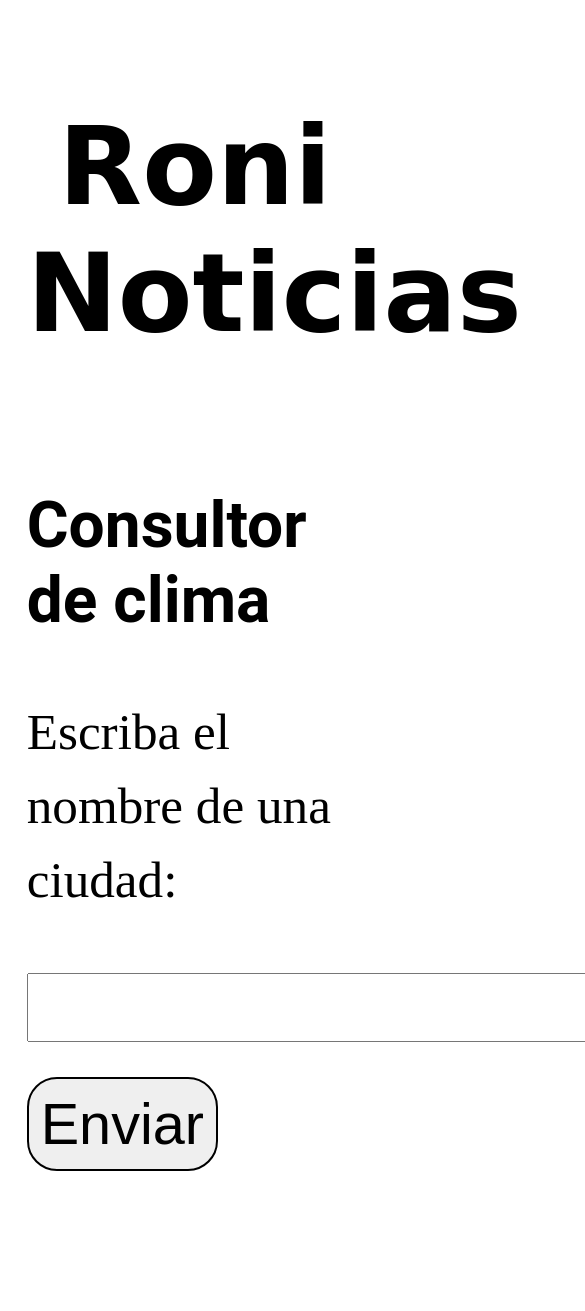
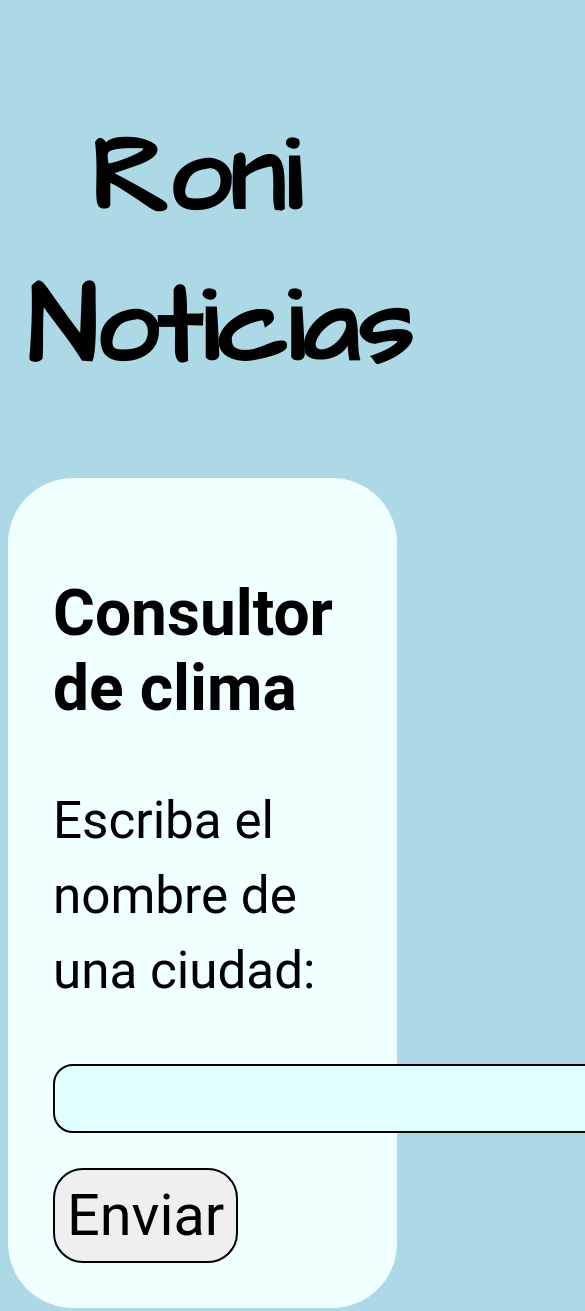
Before and after one commit to ronigueiser/01-parcial, a plain HTML site: page index.html in a window 390 px wide. Shown: the top 1311 px of the page, 585 px wide, since content can reach past the window. Before the commit the page ends 1179 px from the top, so only its background shows below. Drawn offline with Linux system fonts and the light colour scheme; a web font is replaced by a local one.

Commit message:
mobile finalizado

```diff
--- a/css/estilos.css
+++ b/css/estilos.css
@@ -1,14 +1,18 @@
 *{
     font-size: 2rem;
+    font-family: roboto, serif;
 }
 
 #body{
+    background-color: lightblue;
 }
+
+
 
 .titulo{
     font-size: 3.4rem;
     padding-top: 30px;
-    font-family: cursive;
+    font-family: 'Architects Daughter', cursive;
 }
 
 .contenedor_titulo{
@@ -21,23 +25,28 @@
     width: 90%;
 }
 
-h2{
-    font-family: roboto, serif;
-}
+/*h2{*/
+/*    font-family: roboto, serif;*/
+/*}*/
 
 label{
     font-size: 1.6rem;
 }
 
 .consulta{
-    width: 90%;
+    width: 80%;
     margin: auto;
-    padding-top: 5px;
+    border-radius: 65px;
+    background-color: azure;
+    padding: 45px;
 }
 
 input{
     font-size: 1.7rem;
     margin-top: 60px;
+    background-color: lightcyan;
+    border: solid 2px black;
+    border-radius: 20px;
 }
 button{
     margin-top: 35px;
@@ -60,11 +69,13 @@ button{
 #main h3{
     font-size: 2.4rem;
     text-align: center;
-    font-family: cursive;
+    font-family: 'Architects Daughter', cursive;
+    margin-bottom: 1px;
 }
 
 ul{
     list-style: none;
+    margin-top: 25px;
 }
 
 li{
--- a/index.html
+++ b/index.html
@@ -10,6 +10,10 @@
     <link rel="preconnect" href="https://fonts.gstatic.com" crossorigin>
     <link href="https://fonts.googleapis.com/css2?family=Roboto+Mono&display=swap" rel="stylesheet">
 <!--    <link href="https://cdn.jsdelivr.net/npm/bootstrap@5.0.2/dist/css/bootstrap.min.css" rel="stylesheet" integrity="sha384-EVSTQN3/azprG1Anm3QDgpJLIm9Nao0Yz1ztcQTwFspd3yD65VohhpuuCOmLASjC" crossorigin="anonymous">-->
+    <link rel="preconnect" href="https://fonts.googleapis.com">
+    <link rel="preconnect" href="https://fonts.gstatic.com" crossorigin>
+    <link href="https://fonts.googleapis.com/css2?family=Architects+Daughter&family=Gemunu+Libre:wght@300&display=swap" rel="stylesheet">
+
 </head>
 <body id="body">
 
```
